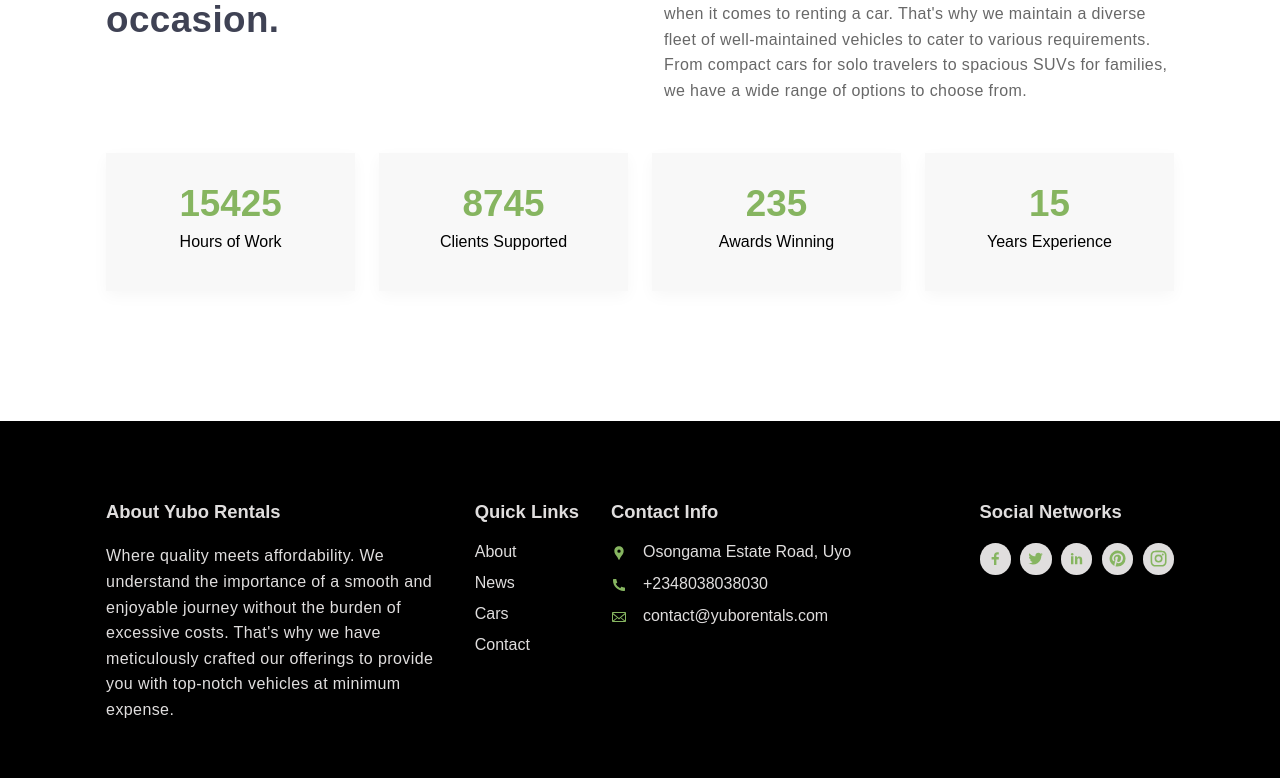
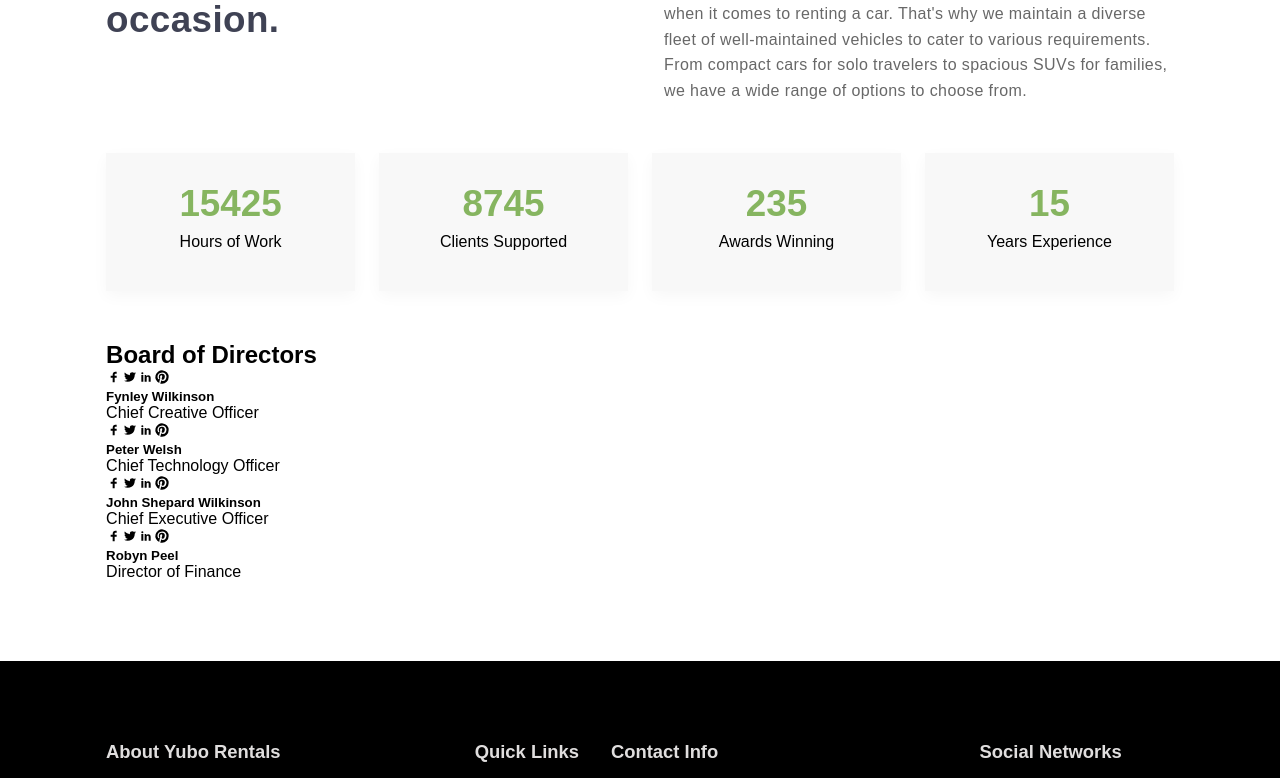
Before and after one commit to Ubongg/car-rental, a Next.js app: page /about in a window 1280 px wide. Shown: the part 462-1240 px from the top of the page. Built offline with nearby package versions, Linux system fonts and the light colour scheme.

Commit message:
added content for board of directors section in about page

```diff
--- a/src/app/about/page.jsx
+++ b/src/app/about/page.jsx
@@ -5,6 +5,10 @@ import styles from "./page.module.css";
 import Background from "@/components/background/background";
 import { useSpring, animated } from "@react-spring/web";
 import ScrollTrigger from "react-scroll-trigger";
+import { TiSocialFacebook } from "react-icons/ti";
+import { TiSocialTwitter } from "react-icons/ti";
+import { TiSocialLinkedin } from "react-icons/ti";
+import { RiPinterestFill } from "react-icons/ri";
 
 function Number({ n }) {
   const { number } = useSpring({
@@ -65,6 +69,101 @@ const About = () => {
             </div>
           </div>
         </ScrollTrigger>
+        <div className={styles.board}>
+          <div className={styles.boardWrap}>
+            <h2>Board of Directors</h2>
+            <div className={styles.directors}>
+              <div className={styles.director}>
+                <div className={styles.imgBx}>
+                  <div className={styles.icons}>
+                    <span>
+                      <TiSocialFacebook />
+                    </span>
+                    <span>
+                      <TiSocialTwitter />
+                    </span>
+                    <span>
+                      <TiSocialLinkedin />
+                    </span>
+                    <span>
+                      <RiPinterestFill />
+                    </span>
+                  </div>
+                </div>
+                <div className={styles.textBx}>
+                  <h5>Fynley Wilkinson</h5>
+                  <p>Chief Creative Officer</p>
+                </div>
+              </div>
+              <div className={styles.director}>
+                <div className={styles.imgBx}>
+                  <div className={styles.icons}>
+                    <span>
+                      <TiSocialFacebook />
+                    </span>
+                    <span>
+                      <TiSocialTwitter />
+                    </span>
+                    <span>
+                      <TiSocialLinkedin />
+                    </span>
+                    <span>
+                      <RiPinterestFill />
+                    </span>
+                  </div>
+                </div>
+                <div className={styles.textBx}>
+                  <h5>Peter Welsh</h5>
+                  <p>Chief Technology Officer</p>
+                </div>
+              </div>
+              <div className={styles.director}>
+                <div className={styles.imgBx}>
+                  <div className={styles.icons}>
+                    <span>
+                      <TiSocialFacebook />
+                    </span>
+                    <span>
+                      <TiSocialTwitter />
+                    </span>
+                    <span>
+                      <TiSocialLinkedin />
+                    </span>
+                    <span>
+                      <RiPinterestFill />
+                    </span>
+                  </div>
+                </div>
+                <div className={styles.textBx}>
+                  <h5>John Shepard Wilkinson</h5>
+                  <p>Chief Executive Officer</p>
+                </div>
+              </div>
+              <div className={styles.director}>
+                <div className={styles.imgBx}>
+                  <div className={styles.icons}>
+                    <span>
+                      <TiSocialFacebook />
+                    </span>
+                    <span>
+                      <TiSocialTwitter />
+                    </span>
+                    <span>
+                      <TiSocialLinkedin />
+                    </span>
+                    <span>
+                      <RiPinterestFill />
+                    </span>
+                  </div>
+                </div>
+                <div className={styles.textBx}>
+                  <h5>Robyn Peel</h5>
+                  <p>Director of Finance</p>
+                </div>
+              </div>
+            </div>
+          </div>
+        </div>
       </div>
     </div>
   );
```
